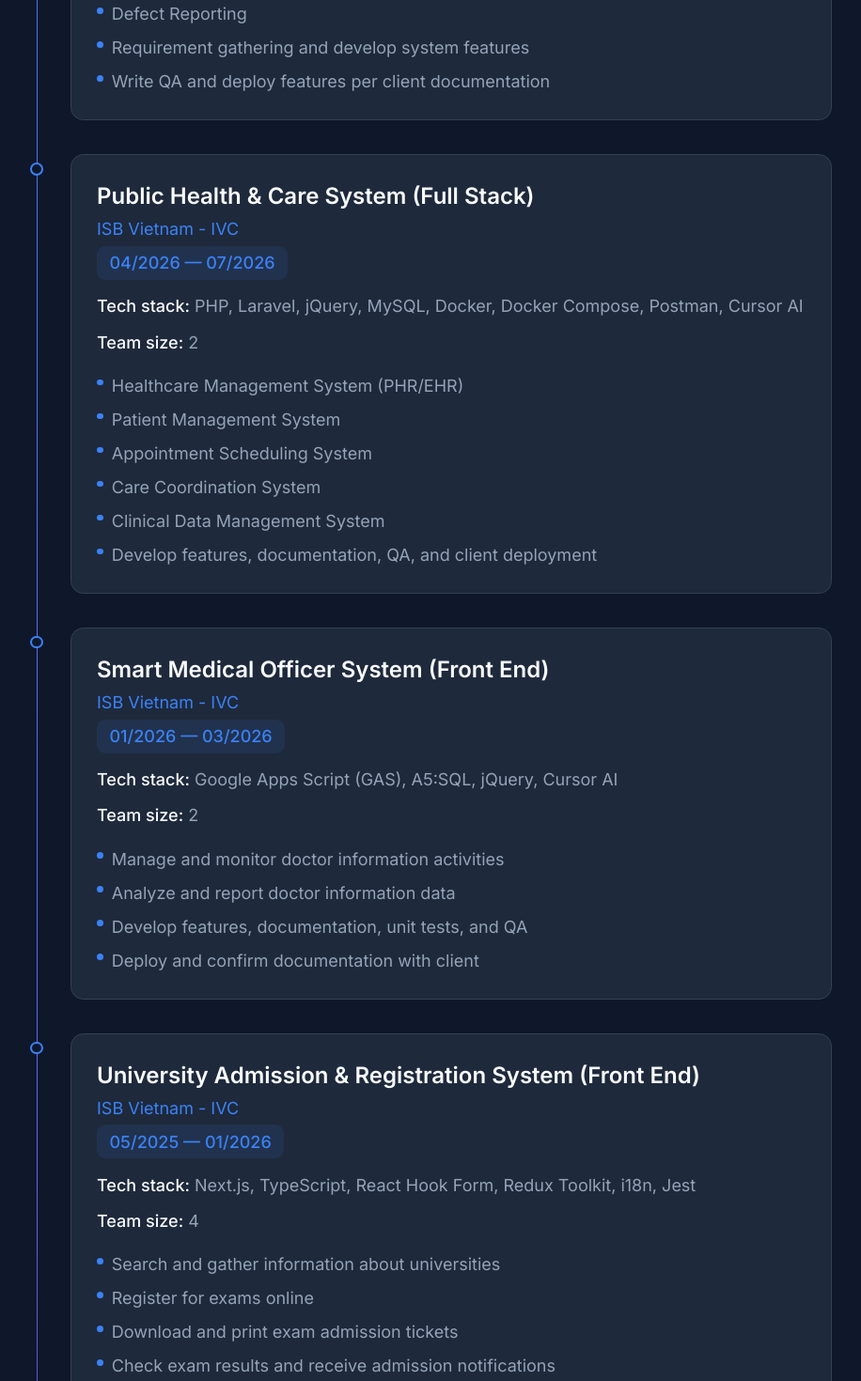
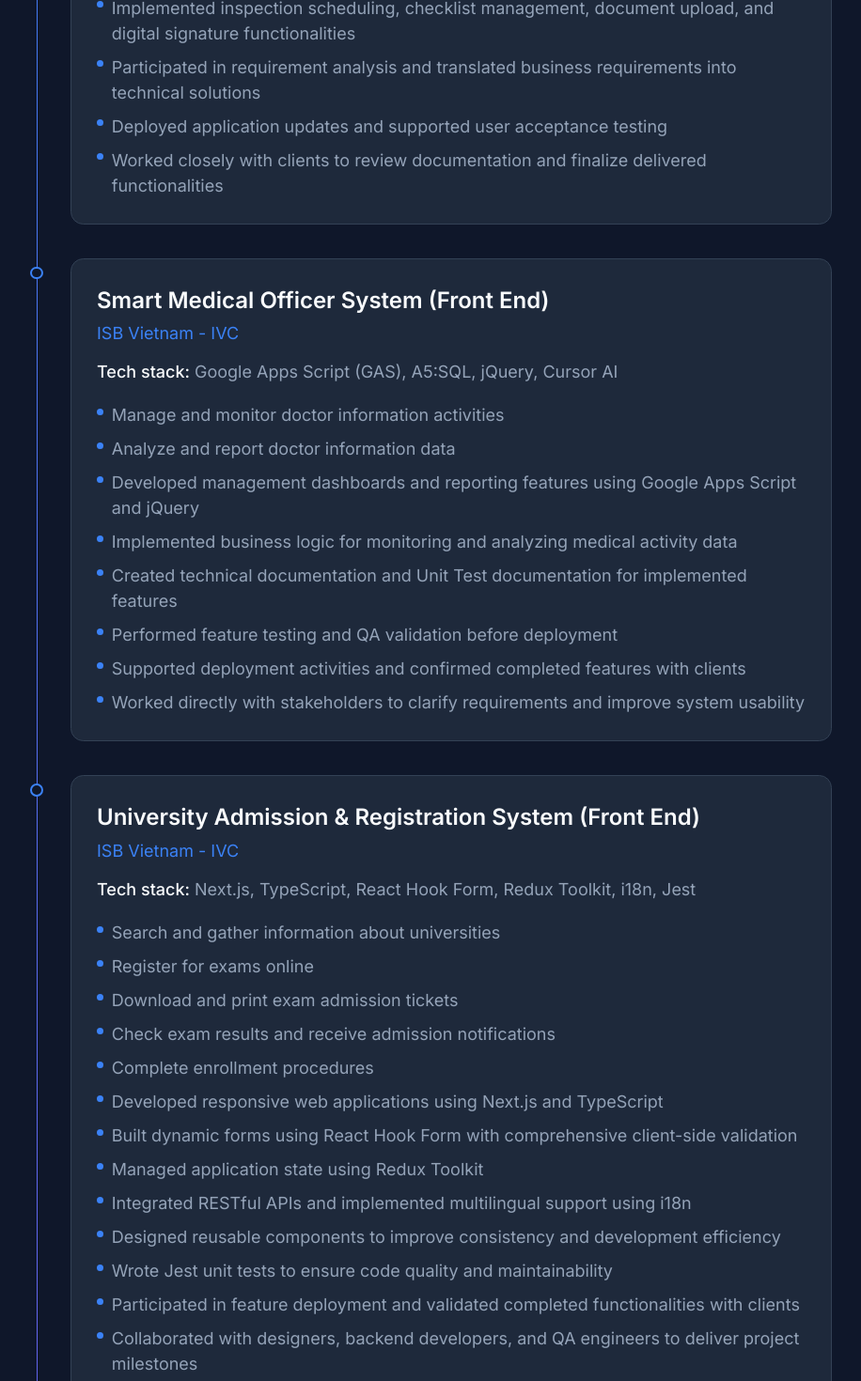
Before and after one commit to chanvinh/portfolio, a React (Vite) app: page / in a window 1280 px wide. Shown: the part 2880-4350 px from the top of the page at 94% size, without its empty margins (187-1103 px from the left). Built offline with nearby package versions, Linux system fonts and the light colour scheme.

Commit message:
Update portfolio

```diff
--- a/src/components/sections/experience-card.tsx
+++ b/src/components/sections/experience-card.tsx
@@ -1,38 +1,28 @@
 import type { ExperienceEntry } from "@/data/experiences";
 import type { ExperienceTranslation } from "@/types";
-
-const periodBadgeClassName =
-  "mt-2 inline-block w-fit max-w-full rounded-lg bg-primary/10 px-3 py-1 text-base font-medium text-primary";
 
 interface ExperienceCardProps {
   entry: ExperienceEntry;
   translation: ExperienceTranslation;
   techStackLabel: string;
-  teamSizeLabel: string;
 }
 
 export function ExperienceCard({
   entry,
   translation,
   techStackLabel,
-  teamSizeLabel,
 }: ExperienceCardProps) {
   return (
     <div className="rounded-xl border border-border bg-surface p-6 transition-colors duration-200 hover:border-primary/30">
       <div className="space-y-1">
         <h3 className="text-highlight font-semibold">{translation.role}</h3>
         <p className="text-base text-primary">{entry.company}</p>
-        <span className={periodBadgeClassName}>{entry.period}</span>
       </div>
 
       <div className="mt-3 space-y-2 text-base leading-relaxed">
         <p className="text-muted">
           <span className="font-medium text-foreground">{techStackLabel}</span>{" "}
           {entry.techStack}
-        </p>
-        <p className="text-muted">
-          <span className="font-medium text-foreground">{teamSizeLabel}</span>{" "}
-          {entry.teamSize}
         </p>
       </div>
 
--- a/src/components/sections/experience.tsx
+++ b/src/components/sections/experience.tsx
@@ -6,7 +6,7 @@ import { ExperienceCard } from "@/components/sections/experience-card";
 
 export function Experience() {
   const { t } = useLocale();
-  const { title, subtitle, techStackLabel, teamSizeLabel, items } =
+  const { title, subtitle, techStackLabel,  items } =
     t.experience;
 
   return (
@@ -36,7 +36,6 @@ export function Experience() {
                     entry={entry}
                     translation={translation}
                     techStackLabel={techStackLabel}
-                    teamSizeLabel={teamSizeLabel}
                   />
                 </article>
               </FadeIn>
--- a/src/data/experiences.ts
+++ b/src/data/experiences.ts
@@ -1,64 +1,42 @@
 export interface ExperienceEntry {
   id: string;
   company: string;
-  period: string;
   techStack: string;
-  teamSize: number;
 }
 
 export const experienceEntries: ExperienceEntry[] = [
   {
     id: "fis",
     company: "ISB Vietnam - IVC",
-    period: "04/2026 — 07/2026",
     techStack:
       "ASP.NET Core 8, VueJS, SQL Server, Quasar Build, Vitest, Postman, SCSS, Copilot",
-    teamSize: 5,
-  },
-  {
-    id: "pubcare",
-    company: "ISB Vietnam - IVC",
-    period: "04/2026 — 07/2026",
-    techStack:
-      "PHP, Laravel, jQuery, MySQL, Docker, Docker Compose, Postman, Cursor AI",
-    teamSize: 2,
   },
   {
     id: "smo",
     company: "ISB Vietnam - IVC",
-    period: "01/2026 — 03/2026",
     techStack: "Google Apps Script (GAS), A5:SQL, jQuery, Cursor AI",
-    teamSize: 2,
   },
   {
     id: "ucaro",
     company: "ISB Vietnam - IVC",
-    period: "05/2025 — 01/2026",
     techStack:
       "Next.js, TypeScript, React Hook Form, Redux Toolkit, i18n, Jest",
-    teamSize: 4,
   },
   {
     id: "nehop",
     company: "ISB Vietnam - IVC",
-    period: "02/2025 — 05/2025 &  03/2026 — 04/2026",
     techStack:
       "Angular, CSS, HTML, PostgreSQL, Excel, VB.Net, Java Spring Batch",
-    teamSize: 14,
   },
   {
     id: "kwn",
     company: "ISB Vietnam - IVC",
-    period: "01/2025 — 03/2025",
     techStack: "PHP, HTML, JavaScript, jQuery, SASS, DataTableJs",
-    teamSize: 2,
   },
   {
     id: "core-banking",
     company: "ISB Vietnam - IVC",
-    period: "05/2022 — 12/2024",
     techStack:
       "TypeScript, Next.js, Redux Saga, Styled Components, i18n, Jest, React.js",
-    teamSize: 14,
   },
 ];
--- a/src/locales/en.ts
+++ b/src/locales/en.ts
@@ -47,29 +47,20 @@ export const en: LocaleData = {
     title: "Experiences",
     subtitle: "Projects I've worked on at ISB Vietnam - IVC over 3.5+ years.",
     techStackLabel: "Tech stack:",
-    teamSizeLabel: "Team size:",
     items: {
       fis: {
-        role: "Financial Information System (Full Stack) (Support Team)",
+        role: "Financial Information System (Full Stack)",
         highlights: [
           "Inspection Scheduling",
           "Inspection Checklist Management",
           "Photo & Document Upload",
           "Digital Signature",
           "Defect Reporting",
-          "Requirement gathering and develop system features",
-          "Write QA and deploy features per client documentation",
-        ],
-      },
-      pubcare: {
-        role: "Public Health & Care System (Full Stack)",
-        highlights: [
-          "Healthcare Management System (PHR/EHR)",
-          "Patient Management System",
-          "Appointment Scheduling System",
-          "Care Coordination System",
-          "Clinical Data Management System",
-          "Develop features, documentation, QA, and client deployment",
+          "Developed frontend features using Vue.js and backend services with ASP.NET Core 8",
+          "Implemented inspection scheduling, checklist management, document upload, and digital signature functionalities",
+          "Participated in requirement analysis and translated business requirements into technical solutions",
+          "Deployed application updates and supported user acceptance testing",
+          "Worked closely with clients to review documentation and finalize delivered functionalities",
         ],
       },
       smo: {
@@ -77,8 +68,12 @@ export const en: LocaleData = {
         highlights: [
           "Manage and monitor doctor information activities",
           "Analyze and report doctor information data",
-          "Develop features, documentation, unit tests, and QA",
-          "Deploy and confirm documentation with client",
+          "Developed management dashboards and reporting features using Google Apps Script and jQuery",
+          "Implemented business logic for monitoring and analyzing medical activity data",
+          "Created technical documentation and Unit Test documentation for implemented features",
+          "Performed feature testing and QA validation before deployment",
+          "Supported deployment activities and confirmed completed features with clients",
+          "Worked directly with stakeholders to clarify requirements and improve system usability",
         ],
       },
       ucaro: {
@@ -89,15 +84,26 @@ export const en: LocaleData = {
           "Download and print exam admission tickets",
           "Check exam results and receive admission notifications",
           "Complete enrollment procedures",
-          "Design components, interfaces, write Jest tests and QA",
+          "Developed responsive web applications using Next.js and TypeScript",
+          "Built dynamic forms using React Hook Form with comprehensive client-side validation",
+          "Managed application state using Redux Toolkit",
+          "Integrated RESTful APIs and implemented multilingual support using i18n",
+          "Designed reusable components to improve consistency and development efficiency",
+          "Wrote Jest unit tests to ensure code quality and maintainability",
+          "Participated in feature deployment and validated completed functionalities with clients",
+          "Collaborated with designers, backend developers, and QA engineers to deliver project milestones",
         ],
       },
       nehop: {
         role: "Hotel Management System (Front End)",
         highlights: [
           "Manage hotel operations: accounts, room bookings, and room management",
-          "Write Detail Design and Unit Test documents",
-          "Implemented clean and robust code following DD",
+          "Developed hotel management modules using Angular based on business requirements",
+          "Implemented user interfaces following detailed design documents",
+          "Prepared Detail Design and Unit Test documentation for assigned features",
+          "Maintained and enhanced existing functionalities while ensuring application stability",
+          "Fixed defects identified during testing and production support",
+          "Collaborated with developers, QA engineers, and business analysts throughout the project lifecycle",
         ],
       },
       kwn: {
@@ -106,18 +112,27 @@ export const en: LocaleData = {
           "Manage admin activities and account management",
           "CRUD operations and progress tracking",
           "Create admin, login, and management pages",
-          "Upgrade PHP version from 5.0 to 8.0",
+          "Developed administration modules using PHP, JavaScript, jQuery, and HTML",
+          "Implemented authentication, user management, and CRUD functionalities for administrators",
+          "Enhanced existing features and maintained legacy source code",
+          "Upgraded the application from PHP 5 to PHP 8 while ensuring backward compatibility",
+          "Optimized SQL queries and improved application performance",
+          "Worked closely with team members to analyze requirements and deliver requested features",
         ],
       },
       "core-banking": {
         role: "Core Banking System (Front End)",
         highlights: [
           "Manage banking activities: accounts, deposits, and loans",
-          "Implement new features and fix issues per client requests",
-          "Support colleagues and resolve issues during development",
-          "Develop tools to enhance work efficiency",
-          "Review code and assist team members",
-          "Confirm features and correct documentation for client",
+          "Developed and maintained enterprise banking modules using React.js, Next.js, and TypeScript",
+          "Built reusable and scalable UI components following the project's design system",
+          "Integrated RESTful APIs and handled asynchronous data using Redux Saga",
+          "Implemented new features and enhanced existing functionalities based on business requirements",
+          "Wrote comprehensive Jest unit tests to ensure application reliability and maintainability",
+          "Investigated and resolved production issues while optimizing application performance",
+          "Developed internal tools to improve development efficiency and team productivity",
+          "Collaborated closely with backend developers, QA engineers, and business analysts throughout the development lifecycle",
+          "Reviewed design documents and validated implemented features before client delivery",
         ],
       },
     },
--- a/src/locales/types.ts
+++ b/src/locales/types.ts
@@ -41,7 +41,6 @@ export interface LocaleData {
     title: string;
     subtitle: string;
     techStackLabel: string;
-    teamSizeLabel: string;
     items: Record<string, ExperienceTranslation>;
   };
   contact: {
--- a/src/locales/vi.ts
+++ b/src/locales/vi.ts
@@ -48,7 +48,6 @@ export const vi: LocaleData = {
     subtitle:
       "Các dự án tôi đã tham gia tại ISB Vietnam - IVC trong hơn 3,5 năm.",
     techStackLabel: "Tech stack:",
-    teamSizeLabel: "Quy mô team:",
     items: {
       fis: {
         role: "Hệ thống thông tin tài chính (Full Stack) (Support Team)",
@@ -58,19 +57,11 @@ export const vi: LocaleData = {
           "Tải lên ảnh & tài liệu",
           "Chữ ký số",
           "Báo cáo lỗi",
-          "Thu thập yêu cầu và phát triển tính năng hệ thống",
-          "Viết QA và triển khai tính năng theo tài liệu khách hàng",
-        ],
-      },
-      pubcare: {
-        role: "Hệ thống y tế công cộng & chăm sóc (Full Stack)",
-        highlights: [
-          "Hệ thống quản lý y tế (PHR/EHR)",
-          "Hệ thống quản lý bệnh nhân",
-          "Hệ thống đặt lịch hẹn",
-          "Hệ thống phối hợp chăm sóc",
-          "Hệ thống quản lý dữ liệu lâm sàng",
-          "Phát triển tính năng, tài liệu, QA và triển khai cho khách hàng",
+          "Phát triển các tính năng frontend bằng Vue.js và dịch vụ backend bằng ASP.NET Core 8",
+          "Triển khai các chức năng lập lịch kiểm tra, quản lý checklist, tải lên tài liệu và chữ ký số",
+          "Tham gia phân tích yêu cầu và chuyển đổi các yêu cầu nghiệp vụ thành giải pháp kỹ thuật",
+          "Triển khai các bản cập nhật ứng dụng và hỗ trợ quá trình kiểm thử chấp nhận người dùng (UAT)",
+          "Làm việc chặt chẽ với khách hàng để rà soát tài liệu và hoàn thiện các chức năng bàn giao"
         ],
       },
       smo: {
@@ -78,8 +69,12 @@ export const vi: LocaleData = {
         highlights: [
           "Quản lý và theo dõi hoạt động thông tin bác sĩ",
           "Phân tích và báo cáo dữ liệu thông tin bác sĩ",
-          "Phát triển tính năng, tài liệu, unit test và QA",
-          "Triển khai và xác nhận tài liệu với khách hàng",
+          "Phát triển các dashboard quản trị và tính năng báo cáo bằng Google Apps Script và jQuery",
+          "Triển khai logic nghiệp vụ để giám sát và phân tích dữ liệu hoạt động y tế",
+          "Xây dựng tài liệu kỹ thuật và tài liệu Unit Test cho các tính năng đã triển khai",
+          "Thực hiện kiểm thử tính năng và xác thực QA trước khi triển khai",
+          "Hỗ trợ các hoạt động triển khai và xác nhận hoàn thành tính năng với khách hàng",
+          "Làm việc trực tiếp với các bên liên quan để làm rõ yêu cầu và cải thiện tính khả dụng của hệ thống"
         ],
       },
       ucaro: {
@@ -90,15 +85,26 @@ export const vi: LocaleData = {
           "Tải và in vé dự thi",
           "Tra cứu kết quả thi và nhận thông báo trúng tuyển",
           "Hoàn tất thủ tục nhập học",
-          "Thiết kế component, giao diện, viết Jest test và QA",
+          "Phát triển các ứng dụng web responsive bằng Next.js và TypeScript",
+          "Xây dựng các form động sử dụng React Hook Form kết hợp xác thực phía client toàn diện",
+          "Quản lý trạng thái ứng dụng bằng Redux Toolkit",
+          "Tích hợp RESTful API và triển khai tính năng hỗ trợ đa ngôn ngữ bằng i18n",
+          "Thiết kế các component có thể tái sử dụng nhằm tối ưu tính nhất quán và hiệu suất phát triển",
+          "Viết Jest unit test để đảm bảo chất lượng và khả năng bảo trì của mã nguồn",
+          "Tham gia triển khai tính năng và xác nhận các chức năng đã hoàn thiện với khách hàng",
+          "Phối hợp với designer, backend developer và QA engineer để hoàn thành các cột mốc (milestones) của dự án"
         ],
       },
       nehop: {
         role: "Hệ thống quản lý khách sạn (Front End)",
         highlights: [
           "Quản lý vận hành khách sạn: tài khoản, đặt phòng và quản lý phòng",
-          "Viết tài liệu Detail Design và Unit Test",
-          "Triển khai code sạch, ổn định theo DD",
+          "Phát triển các module quản lý khách sạn bằng Angular dựa trên các yêu cầu nghiệp vụ",
+          "Triển khai giao diện người dùng theo tài liệu thiết kế chi tiết",
+          "Xây dựng tài liệu thiết kế chi tiết (Detail Design) và tài liệu Unit Test cho các tính năng được giao",
+          "Bảo trì và cải tiến các chức năng hiện có nhằm đảm bảo tính ổn định của ứng dụng",
+          "Sửa các lỗi phát sinh trong quá trình kiểm thử và hỗ trợ vận hành (production support)",
+          "Phối hợp với developer, QA engineer và business analyst (BA) trong suốt vòng đời dự án"
         ],
       },
       kwn: {
@@ -107,18 +113,27 @@ export const vi: LocaleData = {
           "Quản lý hoạt động admin và tài khoản",
           "Thao tác CRUD và theo dõi tiến độ",
           "Tạo trang admin, đăng nhập và quản lý",
-          "Nâng cấp PHP từ phiên bản 5.0 lên 8.0",
+          "Phát triển các module quản trị sử dụng PHP, JavaScript, jQuery và HTML",
+          "Triển khai các chức năng xác thực (authentication), quản lý người dùng và CRUD cho quản trị viên",
+          "Cải tiến các tính năng hiện có và bảo trì mã nguồn cũ (legacy source code)",
+          "Nâng cấp ứng dụng từ PHP 5 lên PHP 8 đồng thời đảm bảo tính tương thích ngược (backward compatibility)",
+          "Tối ưu hóa các câu lệnh SQL và cải thiện hiệu suất ứng dụng",
+          "Làm việc chặt chẽ với các thành viên trong nhóm để phân tích yêu cầu và bàn giao các tính năng được yêu cầu"
         ],
       },
       "core-banking": {
         role: "Hệ thống ngân hàng (Front End)",
         highlights: [
           "Quản lý hoạt động ngân hàng: tài khoản, tiền gửi và cho vay",
-          "Triển khai tính năng mới và sửa lỗi theo yêu cầu khách hàng",
-          "Hỗ trợ đồng nghiệp và xử lý vấn đề trong quá trình phát triển",
-          "Phát triển công cụ nâng cao hiệu quả công việc",
-          "Review code và hỗ trợ thành viên trong team",
-          "Xác nhận tính năng và chỉnh sửa tài liệu cho khách hàng",
+          "Phát triển và bảo trì các module ngân hàng doanh nghiệp (enterprise banking) sử dụng React.js, Next.js và TypeScript",
+          "Xây dựng các UI component có thể tái sử dụng và mở rộng (scalable) theo design system của dự án",
+          "Tích hợp các RESTful API và xử lý dữ liệu bất đồng bộ sử dụng Redux Saga",
+          "Triển khai các tính năng mới và cải tiến các chức năng hiện có dựa trên các yêu cầu nghiệp vụ",
+          "Viết các bản Jest unit test toàn diện nhằm đảm bảo tính tin cậy và khả năng bảo trì của ứng dụng",
+          "Điều tra và khắc phục các sự cố trên môi trường production, đồng thời tối ưu hóa hiệu suất ứng dụng",
+          "Phát triển các công cụ nội bộ nhằm nâng cao hiệu suất phát triển và năng suất của đội ngũ",
+          "Phối hợp chặt chẽ với backend developer, QA engineer và business analyst (BA) trong suốt vòng đời phát triển",
+          "Rà soát các tài liệu thiết kế và xác thực các tính năng đã triển khai trước khi bàn giao cho khách hàng"
         ],
       },
     },
```
